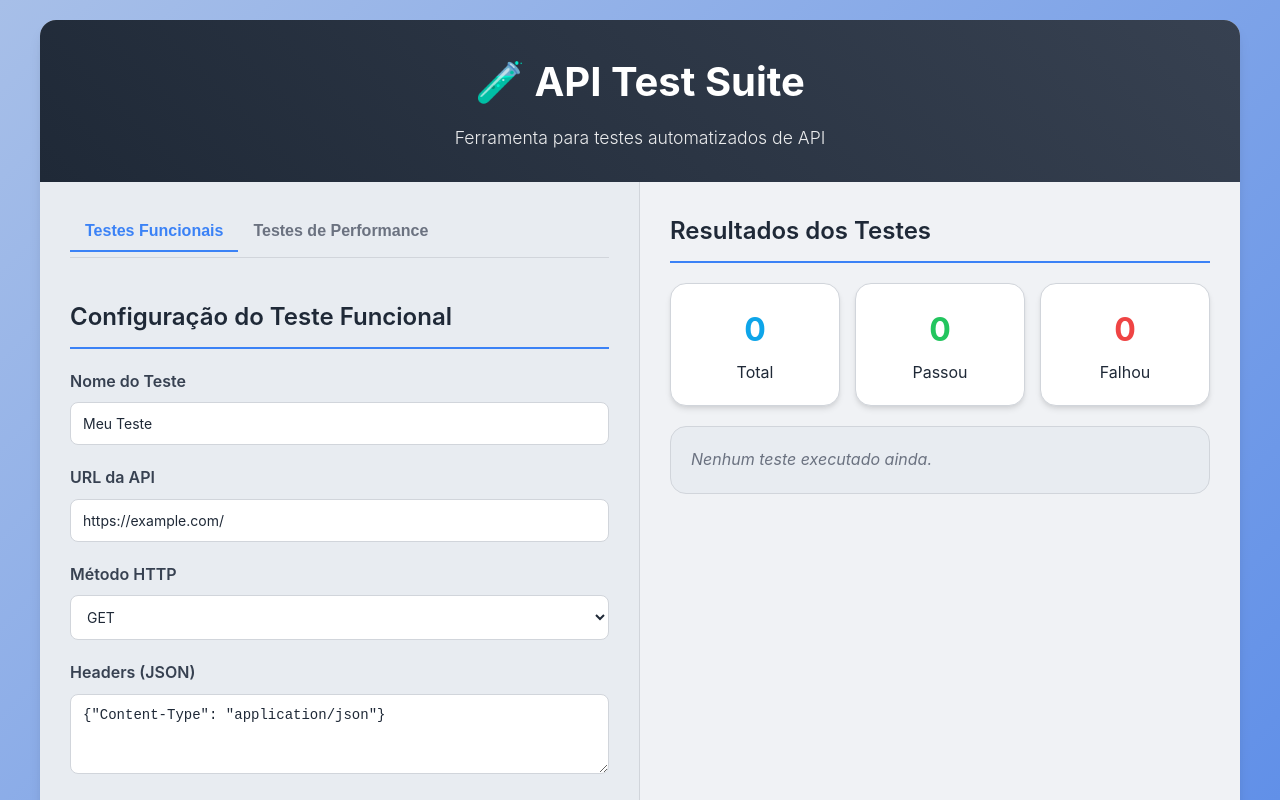
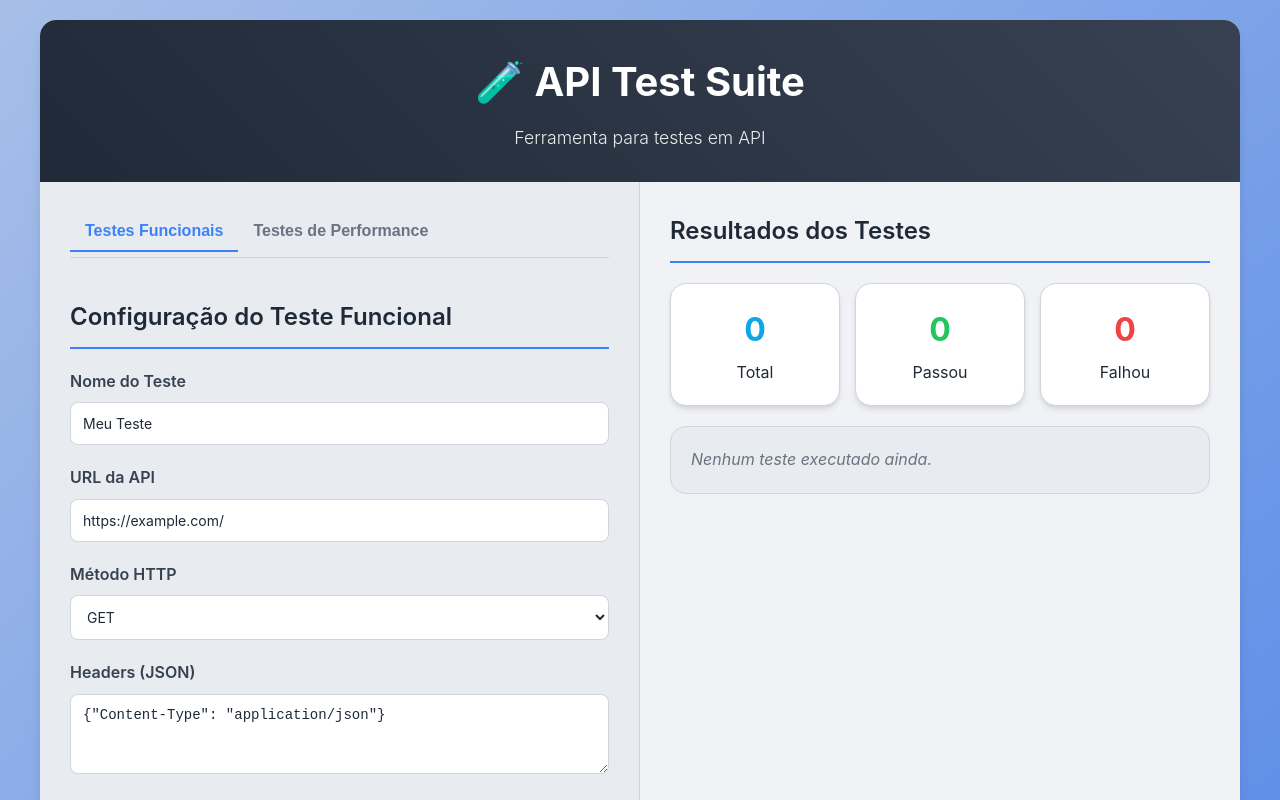
Before and after one commit to Ernanenn/api-test-react, a React (Vite) app: page / in a window 1280 px wide. Shown: the top 800 px of the page. Built offline with nearby package versions, Linux system fonts and the light colour scheme.

Commit message:
Após mudança no título.

```diff
--- a/src/components/Header.jsx
+++ b/src/components/Header.jsx
@@ -5,7 +5,7 @@ import React from 'react';
 const Header = () => (
     <header className="header">
         <h1>🧪 API Test Suite</h1>
-        <p>Ferramenta para testes automatizados de API</p>
+        <p>Ferramenta para testes em API</p>
     </header>
 );
 
```
